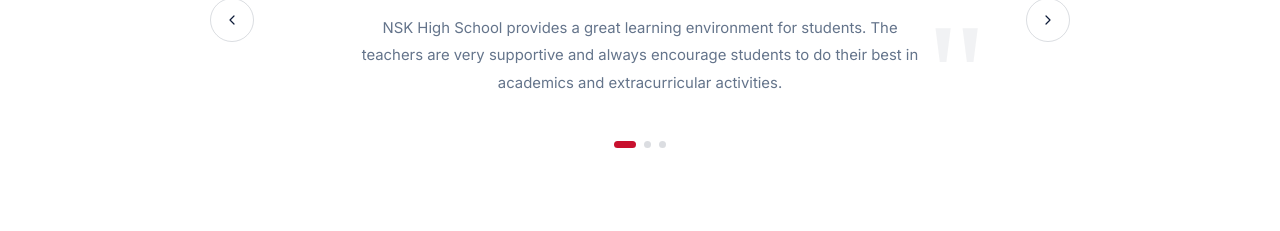
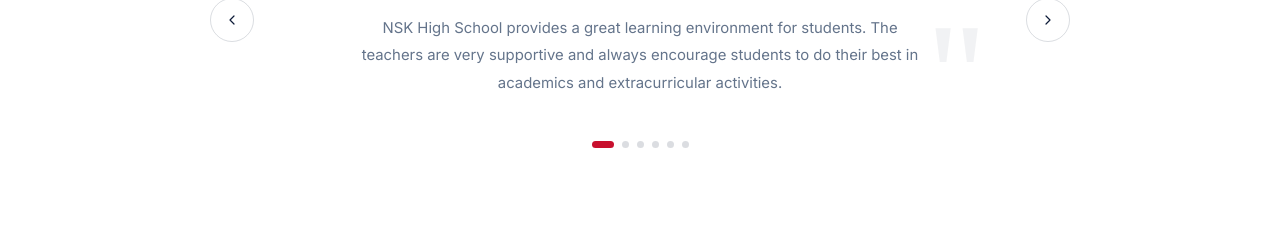
Before and after one commit to Mohammad-agha-hub/nsk-school, a Next.js app: page / in a window 1280 px wide. Shown: the part 6821-7052 px from the top of the page. Built offline with nearby package versions, Linux system fonts and the light colour scheme; a web font is replaced by a local one.

Commit message:
added testemonials

```diff
--- a/components/Testemonials.tsx
+++ b/components/Testemonials.tsx
@@ -1,7 +1,6 @@
 "use client";
 
 import { useEffect, useRef, useState } from "react";
-import { ArrowUpRight } from "lucide-react";
 
 const NAVY = "#0D1B38";
 const GOLD = "#C9A84C";
@@ -35,16 +34,34 @@ const testimonials = [
       "NSK High School provides a great learning environment for students. The teachers are very supportive and always encourage students to do their best in academics and extracurricular activities.",
   },
   {
-    name: "Priya Mehta",
+    name: "Riya Verma",
     stars: 5,
     quote:
-      "The faculty here goes above and beyond. Every concept is taught with patience and clarity. My confidence has grown tremendously since I joined, and I feel truly prepared for my future.",
+      "My child has improved alot after joining NSK High Schoo. The school focuses not only on studies but also on discipline and personality development.",
   },
   {
-    name: "Rohan Verma",
+    name: "Rahul Gupta",
     stars: 5,
     quote:
-      "What sets NSK apart is the equal emphasis on sports, arts, and academics. I discovered my passion for painting here, while never falling behind in my studies. It's been a life-changing experience.",
+      "NSK High School has excellent teachers and modern facilities. The staff is very cooperative and always ready to help students.",
+  },
+  {
+    name: "Priya Singh",
+    stars: 5,
+    quote:
+      "I am very satisfied with the education system of NSK High School. The school maintains good communication with parents and supports every child's growth.",
+  },
+  {
+    name: "Ankit Kumar",
+    stars: 5,
+    quote:
+      "The environment of NSK High School is very positive and motivating. Students get many opportunities to participate in sports and cultural activities.",
+  },
+  {
+    name: "Aditya Mishra",
+    stars: 5,
+    quote:
+      "NSK High School is one of the best schools in the area. The teachers guide students very well and help them build a strong future.",
   },
 ];
 
```
